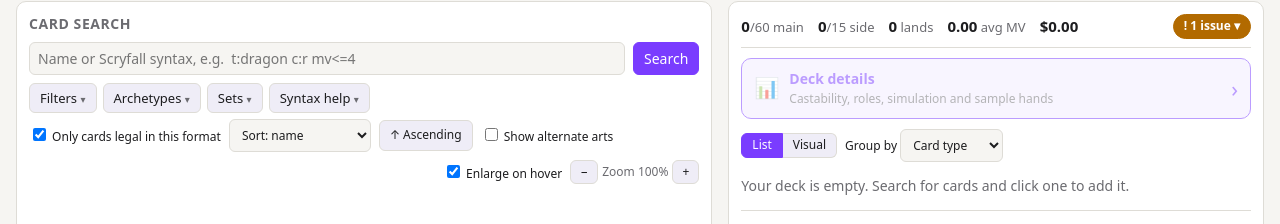
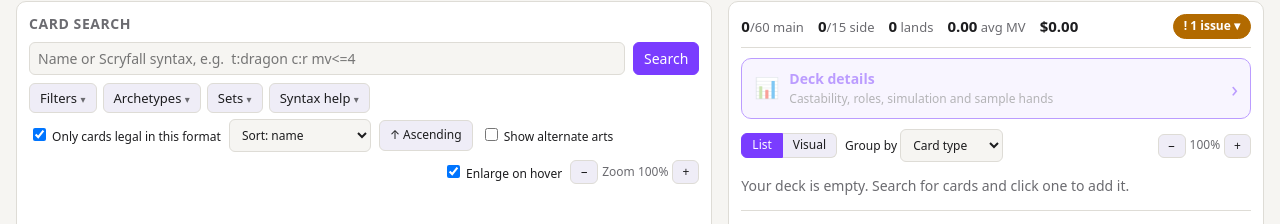
Before and after one commit to chanonkanch-debug/mtg-deckbuilder, a React (Vite) app: page / in a window 1280 px wide. Shown: the part 71-295 px from the top of the page. Built offline with nearby package versions, Linux system fonts and the light colour scheme.

Commit message:
Give the deck its own zoom buttons
The deck area now has a − / + zoom in its toolbar, saved separately from
the search results zoom.

Co-Authored-By: Claude Opus 5.5 (1M context) <noreply@anthropic.com>
Claude-Session: https://claude.ai/code/session_01BbpFrEcW3YC1tU1WMgUFFK

```diff
--- a/src/components/DeckPanel.tsx
+++ b/src/components/DeckPanel.tsx
@@ -4,7 +4,7 @@ import { fetchCollection, type Card } from '../lib/scryfall';
 import { checkDeck, deckStats, FORMAT_RULES, type Board, type Deck, type DeckEntry } from '../lib/rules';
 import { groupDeck, landColorCounts, type Group } from '../lib/analysis';
 import { exportList, parseList } from '../lib/decklist';
-import { deckZoomStyle, type Prefs } from '../lib/storage';
+import { deckZoomStyle, ZOOM_LEVELS, type Prefs } from '../lib/storage';
 import Checkup, { useDeckSim } from './Checkup';
 import DeckStats, { BASIC_TABS, type Tab } from './DeckStats';
 import DetailsWindow from './DetailsWindow';
@@ -32,6 +32,7 @@ export default function DeckPanel({ deck, prefs, setPrefs, onAdd, onMove, onRepl
   const [detailsOpen, setDetailsOpen] = useState(false);
   const openDetails = (tab?: string) => { if (tab) setPrefs({ detailsTab: tab }); setDetailsOpen(true); };
   const groups = groupDeck(deck, prefs.groupBy);
+  const deckZoom = Math.min(ZOOM_LEVELS.length - 1, Math.max(0, prefs.deckZoom));
   const { sim, busy } = useDeckSim(deck);
   const warnings = useMemo(() => cardWarnings(deck, busy ? null : sim), [deck, sim, busy]);
   const toggleGroup = (key: string) => setCollapsed(c => { const n = new Set(c); n.has(key) ? n.delete(key) : n.add(key); return n; });
@@ -72,10 +73,15 @@ export default function DeckPanel({ deck, prefs, setPrefs, onAdd, onMove, onRepl
             {collapsed.size ? 'Expand all' : 'Collapse all'}
           </button>
         )}
+        <span className="zoom" aria-label="Deck zoom">
+          <button type="button" title="Smaller deck" disabled={deckZoom === 0} onClick={() => setPrefs({ deckZoom: deckZoom - 1 })}>−</button>
+          <span className="muted">{Math.round(ZOOM_LEVELS[deckZoom] / 140 * 100)}%</span>
+          <button type="button" title="Bigger deck" disabled={deckZoom === ZOOM_LEVELS.length - 1} onClick={() => setPrefs({ deckZoom: deckZoom + 1 })}>+</button>
+        </span>
       </div>
 
       <div id="deckList" className={prefs.deckView === 'visual' ? 'visual' : ''} onMouseLeave={onHidePreview}
-        style={deckZoomStyle(prefs.zoom) as React.CSSProperties}>
+        style={deckZoomStyle(deckZoom) as React.CSSProperties}>
         {groups.length === 0 && <p className="muted">Your deck is empty. Search for cards and click one to add it.</p>}
         {groups.map(g => (
           <div className="deck-group" key={g.key}>
--- a/src/lib/storage.ts
+++ b/src/lib/storage.ts
@@ -24,7 +24,7 @@ export function saveStore(store: Store) {
   try { localStorage.setItem(STORE_KEY, JSON.stringify(store)); } catch {}
 }
 
-/** Card widths in px for each zoom step; the search grid and the deck's visual view share them. 140 is 100%. */
+/** Card widths in px for each zoom step; the search grid and the deck area each have their own zoom step. 140 is 100%. */
 export const ZOOM_LEVELS = [90, 110, 140, 170, 200, 240, 300];
 /** Deck list text size for each zoom step. */
 const LIST_FONT = [12, 13, 14, 15, 16, 18, 20];
@@ -36,8 +36,8 @@ export function deckZoomStyle(zoom: number): Record<string, string> {
 
 export type DeckView = 'list' | 'visual';
 export type GroupBy = 'type' | 'mv' | 'color';
-export interface Prefs { dir: 'asc' | 'desc'; zoom: number; hoverZoom: boolean; order: string; deckView: DeckView; groupBy: GroupBy; detailsTab: string }
-const DEFAULT_PREFS: Prefs = { dir: 'asc', zoom: 2, hoverZoom: true, order: 'name', deckView: 'list', groupBy: 'type', detailsTab: 'curve' };
+export interface Prefs { dir: 'asc' | 'desc'; zoom: number; deckZoom: number; hoverZoom: boolean; order: string; deckView: DeckView; groupBy: GroupBy; detailsTab: string }
+const DEFAULT_PREFS: Prefs = { dir: 'asc', zoom: 2, deckZoom: 2, hoverZoom: true, order: 'name', deckView: 'list', groupBy: 'type', detailsTab: 'curve' };
 
 /** Display preferences (sort, zoom, hover) remembered between visits. */
 export function usePrefs() {
--- a/src/styles.css
+++ b/src/styles.css
@@ -115,6 +115,7 @@
   .badge.bad { background: var(--bad); border-color: var(--bad); }
   #issues { margin-top: 8px; }
   .deck-toolbar { margin: 10px 0 4px; }
+  .deck-toolbar .zoom { margin-left: auto; }
   .seg { display: inline-flex; }
   .seg button { border-radius: 0; font-size: 12px; padding: 3px 10px; }
   .seg button:first-child { border-radius: 6px 0 0 6px; }
```
